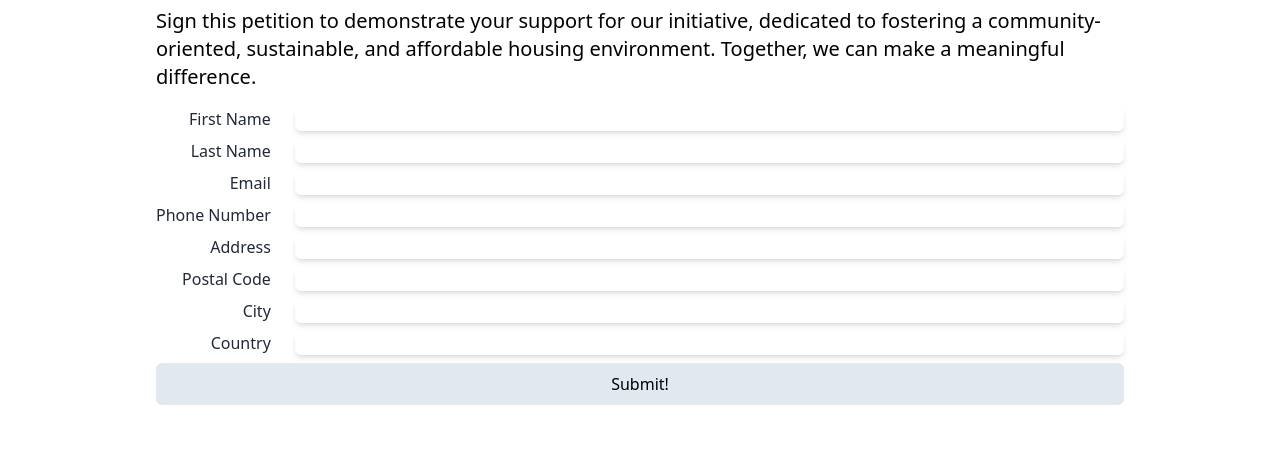
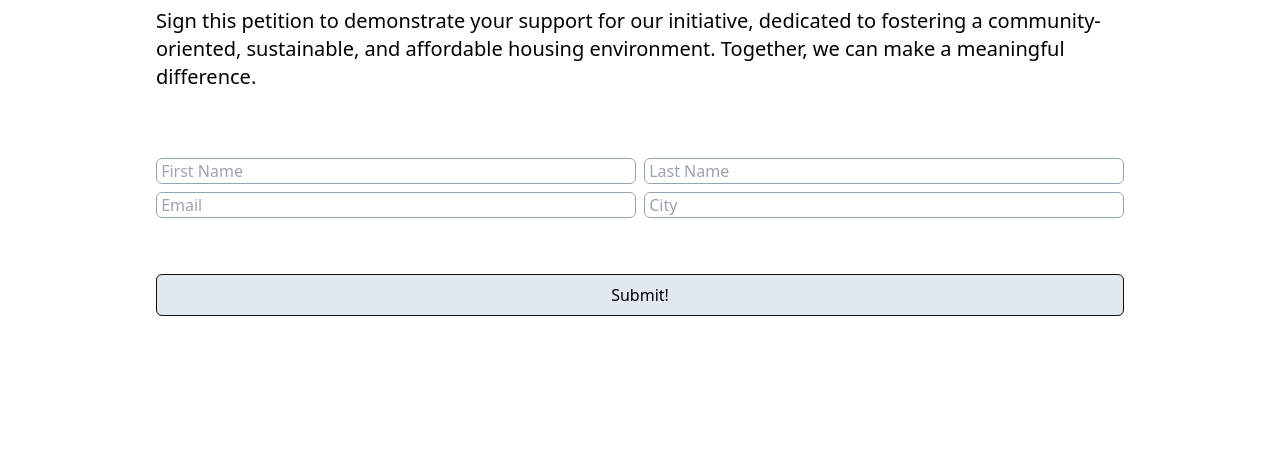
Before and after one commit to MichaelOrSd/pockethomes, a React (Create React App) app: page / in a window 1280 px wide. Shown: the part 1909-2364 px from the top of the page. Built offline with nearby package versions, Linux system fonts and the light colour scheme.

Commit message:
form changes

```diff
--- a/src/components/Petition.jsx
+++ b/src/components/Petition.jsx
@@ -21,22 +21,22 @@ const Petition = () => {
             .then((r) => r.text())
             .then((v) => console.log(v))
         }} className="formPetition">
-          <label htmlFor="first_name" className="first_name_label">First Name</label>
-          <input type="text" name="first_name" className="first_name" />
-          <label htmlFor="last_name" className="last_name_label">Last Name</label>
-          <input type="text" name="last_name" className="last_name" />
-          <label htmlFor="email" className="email_label">Email</label>
-          <input type="text" name="email" className="email" />
-          <label htmlFor="phone_number" className="phone_number_label">Phone Number</label>
-          <input type="text" name="phone_number" className="phone_number" />
+          {/* <label htmlFor="first_name" className="first_name_label">First Name</label> */}
+          <input placeholder=" First Name" type="text" name="first_name" className="first_name" />
+          {/* <label htmlFor="last_name" className="last_name_label">Last Name</label> */}
+          <input placeholder=" Last Name"type="text" name="last_name" className="last_name" />
+          {/* <label htmlFor="email" className="email_label">Email</label> */}
+          <input placeholder=" Email"type="text" name="email" className="email" />
+          {/*<label htmlFor="phone_number" className="phone_number_label">Phone Number</label>
+          <input placeholder=" Phone Number" type="text" name="phone_number" className="phone_number" />
           <label htmlFor="address" className="address_label">Address</label>
-          <input type="text" name="address" className="address" />
+          <input placeholder=" Address" type="text" name="address" className="address" />
           <label htmlFor="postal_code" className="postal_code_label">Postal Code</label>
-          <input type="text" name="postal_code" className="postal_code" />
-          <label htmlFor="city" className="city_label">City</label>
-          <input type="text" name="city" className="city" />
-          <label htmlFor="country" className="country_label">Country</label>
-          <input type="text" name="country" className="country" />
+      <input placeholder=" Postal Code" type="text" name="postal_code" className="postal_code" />*/}
+          {/* <label htmlFor="city" className="city_label">City</label> */}
+          <input placeholder=" City" type="text" name="city" className="city" />
+          {/*<label htmlFor="country" className="country_label">Country</label>
+          <input placeholder=" Country" type="text" name="country" className="country" />*/}
           <button type="submit" className="button">Submit!</button>
         </form>
 
--- a/src/index.css
+++ b/src/index.css
@@ -10,7 +10,6 @@
   .formPetition {
     @apply gap-y-4 sm:gap-y-2 md:grid-cols-2;
     display: grid;
-    grid-template-columns: min-content auto;
     grid-gap: 8px;
     grid-template-areas:
       "first_name_label first_name"
@@ -24,30 +23,20 @@
       "button button";
   }
 
-  .formPetition > label {
-    @apply text-gray-800 font-medium;
-    justify-self: flex-end;
-    align-self: center;
-    padding-right: 1rem;
-    white-space: nowrap;
-  }
-
   .formPetition > input, .formPetition > select {
-    @apply border-x-slate-950 rounded-md shadow-md focus:border-blue-800 focus:ring focus:ring-blue-200 focus:ring-opacity-25;
+    @apply border border-slate-400 rounded-md focus:border-slate-400 focus:ring focus:ring-blue-200 focus:ring-opacity-25;
   }
 
   .formPetition > button {
     grid-area: button;
+    border: 1px solid #111111;
   }
 
-  /* Responsive adjustments */
   @media (max-width: 444px) {
     .formPetition {
       grid-template-columns: auto;
       grid-template-areas:
-        "first_name_label"
         "first_name"
-        /* Repeat for each field */
         "button";
     }
   }
```
